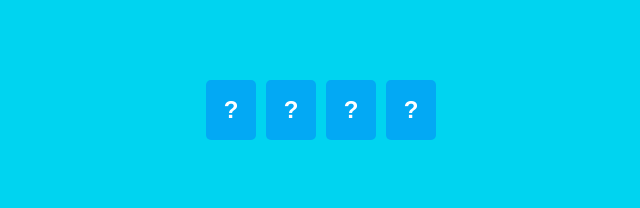
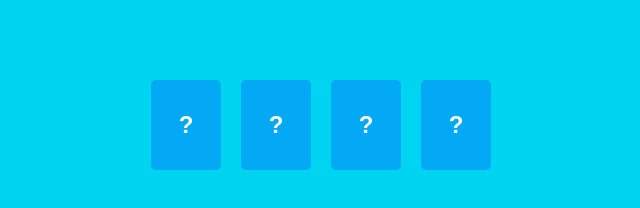
Before and after one commit to shgtkshruch/dotinstall-concentration-game, a website: page src/index.pug in a window 1280 px wide. Shown: the whole page, without its empty margins (319-959 px from the left). Drawn offline with nearby package versions, Linux system fonts and the light colour scheme; files that its build step writes are made by us from their sources.

Commit message:
Remove game card container

```diff
--- a/src/scripts/main.js
+++ b/src/scripts/main.js
@@ -81,11 +81,7 @@
         [firstCard, secondCard] = [null, null];
       }
 
-      const container = document.createElement('div');
-      container.classList.add('game__container');
-      container.appendChild(card);
-
-      return container;
+      return card;
     }
 
     for (let i = 1; i <= level; i++) {
--- a/src/styles/main.scss
+++ b/src/styles/main.scss
@@ -12,27 +12,20 @@ body {
     margin: 80px auto 30px;
   }
 
-  &__container {
-    position: relative;
+  &__card {
     display: inline-block;
-    width: 50px;
-    height: 60px;
+    width: 70px;
+    height: 90px;
     font-size: 24px;
     font-weight: bold;
-    line-height: 60px;
+    line-height: 90px;
     perspective: 100px;
-    & + & {
-      margin-left: 10px;
-    }
-  }
-
-  &__card {
-    position: absolute;
-    width: 100%;
-    height: 100%;
     transform-style: preserve-3d;
     transition: transform .8s;
     cursor: pointer;
+    & + & {
+      margin-left: 20px;
+    }
   }
   &__card-back,
   &__card-front {
```
